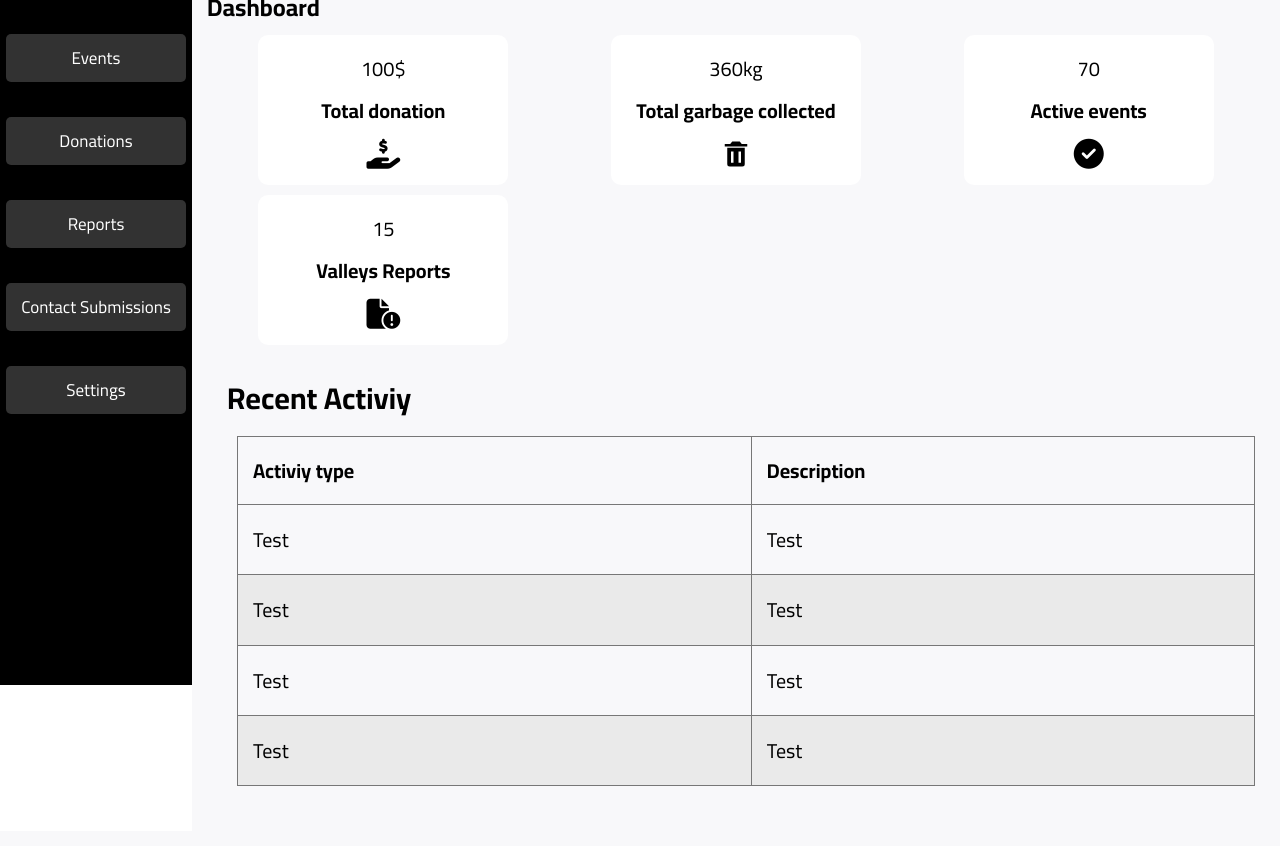
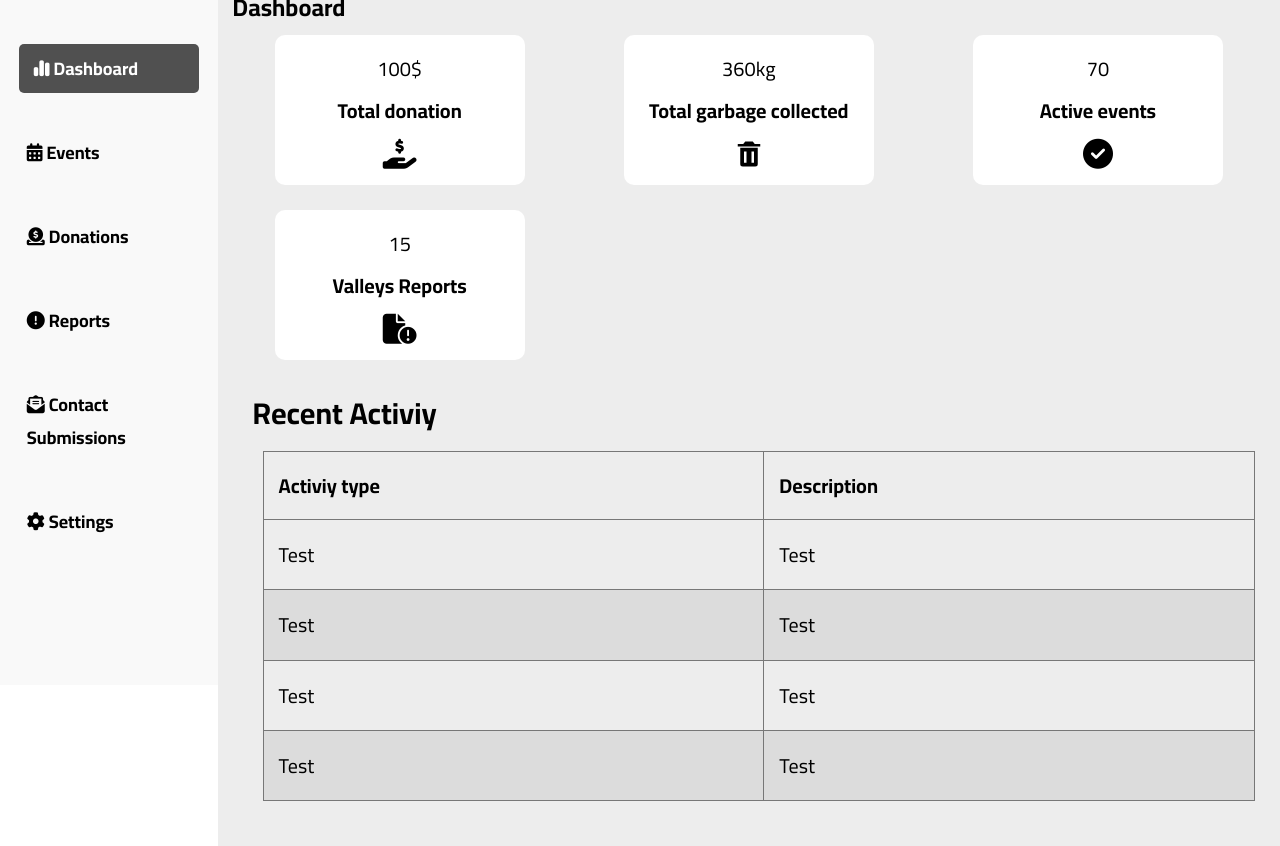
Before and after one commit to Med-Slimen/SmartNet, a PHP site: page /dashboard.php in a window 1280 px wide. Shown: the part 115-961 px from the top of the page. Before the commit the page ends 901 px from the top, so only its background shows below. Run offline with PHP 8.4, Linux system fonts and the light colour scheme; the visitor is signed in with stand-in values (Sample User, id 1); data that the repository does not hold is empty; some libraries are stand-ins or nearby versions; some web fonts are replaced.

Commit message:
Style Update

```diff
--- a/adminPanel.js
+++ b/adminPanel.js
@@ -60,14 +60,32 @@ function showDash() {
   document.getElementById("dashboard").style.display = "block";
   document.getElementById("events").style.display = "none";
   document.getElementById("donations").style.display = "none";
+  document.getElementById("dashBtn").classList.add("clicked");
+  document.getElementById("eventBtn").classList.remove("clicked");
+  document.getElementById("donationBtn").classList.remove("clicked");
+  document.getElementById("reportBtn").classList.remove("clicked");
+  document.getElementById("contactBtn").classList.remove("clicked");
+  document.getElementById("settingBtn").classList.remove("clicked");
 }
 function showEvents() {
   document.getElementById("dashboard").style.display = "none";
   document.getElementById("events").style.display = "block";
   document.getElementById("donations").style.display = "none";
+  document.getElementById("dashBtn").classList.remove("clicked");
+  document.getElementById("eventBtn").classList.add("clicked");
+  document.getElementById("donationBtn").classList.remove("clicked");
+  document.getElementById("reportBtn").classList.remove("clicked");
+  document.getElementById("contactBtn").classList.remove("clicked");
+  document.getElementById("settingBtn").classList.remove("clicked");
 }
 function showDonations() {
   document.getElementById("dashboard").style.display = "none";
   document.getElementById("events").style.display = "none";
   document.getElementById("donations").style.display = "block";
+  document.getElementById("dashBtn").classList.remove("clicked");
+  document.getElementById("eventBtn").classList.remove("clicked");
+  document.getElementById("donationBtn").classList.add("clicked");
+  document.getElementById("reportBtn").classList.remove("clicked");
+  document.getElementById("contactBtn").classList.remove("clicked");
+  document.getElementById("settingBtn").classList.remove("clicked");
 }
--- a/css/dashboard.css
+++ b/css/dashboard.css
@@ -66,11 +66,24 @@ a:visited{
 /* Start menu */
 .menu{
     padding: 20px;
-    background-color: #000000;
+    background-color: #f9f9f9;
     color: white;
-    width: 15%;
+    width: 17%;
     height: 100vh;
     position: fixed;
+}
+.menu img{
+    display: block;
+    width: 100px;
+    padding-top: 90px;
+    margin: 0px auto;
+    max-width: 100%;
+}
+.menu .links ul a{
+    padding: 10px;
+    position: relative;
+    text-align: center;
+    margin: 0 auto;
 }
 .menu .links{
     position: absolute;
@@ -79,15 +92,24 @@ a:visited{
     transform: translate(-50%,-50%);
 }
 .menu .links ul li{
-    font-size: 17px;
+    font-size: 18px;
     width: 180px;
     cursor: pointer;
     border-radius: 5px;
-    text-align: center;
-    background-color: #323232;
+    color: black;
+    font-weight: bold;
+    text-align: left;
+    /* background-color: #323232; */
     padding: 8px;
     margin-top: 35px;
 }
+.menu .links ul li.clicked{
+    color: white;
+    background-color: #505050;
+    padding-left: 15px;
+    transition: var(--trans);
+}
+
 @media (max-width: 1199px) {
     .menu .links ul li{
         font-size: 16px;
@@ -100,15 +122,16 @@ a:visited{
 /* Start panel */
 .panel{
     position: absolute;
-    left: 15%;
+    left: 17%;
     padding: 15px;
     top: 0;
-    width: 85%;
-    background-color: #DBE2EF;
+    width: 83%;
+    background-color: #ededed;
 }
 .mobile-menu{
     display: none;
     cursor: pointer;
+    background-color: #f9f9f9;
 }
 .mobile-menu .icon{
     width: fit-content;
@@ -121,6 +144,7 @@ a:visited{
 }
 .mobile-menu ul{
     padding: 10px;
+    background-color: #f8f8f8;
 }
 .mobile-menu ul li{
     padding: 5px;
@@ -146,15 +170,13 @@ a:visited{
         width: 100%;
         z-index: 999;
         height: 40px;
-        transition: 0.5s;    overflow: hidden;
-        background-color: rgb(188, 222, 252);
+        transition: 0.5s;
+        overflow: hidden;
     }
 }
 /* End panel */
 /* Start dashboard */
-.panel{
-    background-color: #f8f8fa;
-}
+
 .panel .dashboard{
     min-height: calc(100vh - 105px);
 }
@@ -223,7 +245,8 @@ a:visited{
     display: grid;
     margin-top: 40px;
     width: 100%;
-    grid-template-columns: repeat(auto-fill,minmax(320px,1fr));
+    gap: 15px;
+    grid-template-columns: repeat(auto-fill,minmax(300px,1fr));
     margin: 0 auto;
 }
 .panel  .card-section .card{
@@ -361,6 +384,9 @@ table,tr,td,th{
     outline: none;
     border: 1px solid #777;
 }
+.events  .header-event h2{
+    margin-left: 10px;
+}
 .events  .header-event .add-event{
     position: fixed;
     left: 52%;
@@ -425,7 +451,7 @@ table{
     max-width: 100%;
 }
 tbody tr:nth-child(even){
-    background-color: #eaeaea;
+    background-color: #dcdcdc;
 }
 @media(max-width:850px){
     table{
--- a/dashboard.php
+++ b/dashboard.php
@@ -39,25 +39,37 @@ if (!isset($_SESSION['logged'])) {
   <div class="menu">
     <div class="links">
       <ul>
-        <li onclick="showDash()">Dashboard</li>
-        <li onclick="showEvents()">Events</li>
-        <li onclick="showDonations()">Donations</li>
-        <li onclick="showReports()">Reports</li>
-        <li onclick="showContact()">Contact Submissions</li>
-        <li onclick="showSetting()">Settings</li>
+        <a><img src="https://res.cloudinary.com/dut839epn/image/upload/f_auto,q_auto/mwlldu11prcamv90qmul"></a>
+        <li onclick="showDash()" id="dashBtn" class="clicked"><i class="fa-solid fa-chart-simple"></i>
+          Dashboard</li>
+        <li onclick="showEvents()" id="eventBtn"><i class="fa-solid fa-calendar-days"></i>
+          Events</li>
+        <li onclick="showDonations()" id="donationBtn"><i class="fa-solid fa-circle-dollar-to-slot"></i>
+          Donations</li>
+        <li onclick="showReports()" id="reportBtn"><i class="fa-solid fa-circle-exclamation"></i>
+          Reports</li>
+        <li onclick="showContact()" id="contactBtn"><i class="fa-solid fa-envelope-open-text"></i>
+          Contact Submissions</li>
+        <li onclick="showSetting()" id="settingBtn"><i class="fa-solid fa-gear"></i>
+          Settings</li>
       </ul>
     </div>
   </div>
   <div class="mobile-menu">
     <div class="icon"><i class="fa-solid fa-arrow-down"></i></div>
-
     <ul>
-      <li onclick="showDash()">Dashboard</li>
-      <li onclick="showEvents()">Events</li>
-      <li onclick="showDonations()">Donations</li>
-      <li onclick="showReports()">Reports</li>
-      <li onclick="showContact()">Contact Submissions</li>
-      <li onclick="showSetting()">Settings</li>
+      <li onclick="showDash()"><i class="fa-solid fa-chart-simple"></i>
+        Dashboard</li>
+      <li onclick="showEvents()"><i class="fa-solid fa-calendar-days"></i>
+        Events</li>
+      <li onclick="showDonations()"><i class="fa-solid fa-circle-dollar-to-slot"></i>
+        Donations</li>
+      <li onclick="showReports()"><i class="fa-solid fa-circle-exclamation"></i>
+        Reports</li>
+      <li onclick="showContact()"><i class="fa-solid fa-envelope-open-text"></i>
+        Contact Submissions</li>
+      <li onclick="showSetting()"><i class="fa-solid fa-gear"></i>
+        Settings</li>
     </ul>
   </div>
   <div id="panel" class="panel">
```
